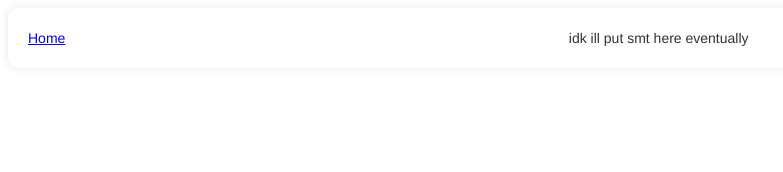
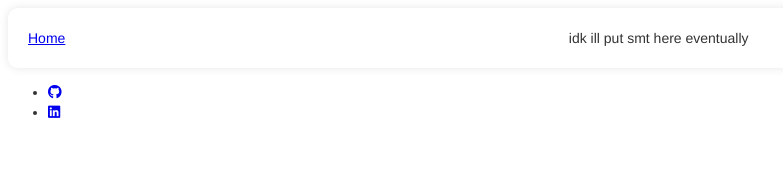
Before and after one commit to kmulloth/Foodi, a React (Create React App) app in the folder frontend/: page / in a window 1280 px wide. Shown: the top 172 px of the page, without its empty margins (0-783 px from the left). Built offline with nearby package versions, Linux system fonts and the light colour scheme; no server answers.

Commit message:
footer html

```diff
--- a/frontend/src/App.js
+++ b/frontend/src/App.js
@@ -26,6 +26,16 @@ function App() {
           </Route>
         </Switch>
       )}
+      <div id='footer'>
+        <ul>
+          <li>
+            <a href='https://github.com/kmulloth'><i className='fa-brands fa-github'></i></a>
+          </li>
+          <li>
+            <a href='https://github.com/kmulloth'><i className='fa-brands fa-linkedin'></i></a>
+          </li>
+        </ul>
+      </div>
     </>
   );
 }
```
